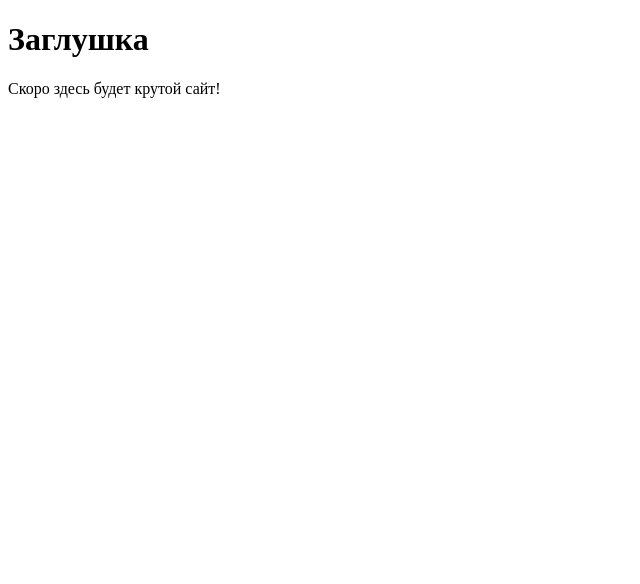
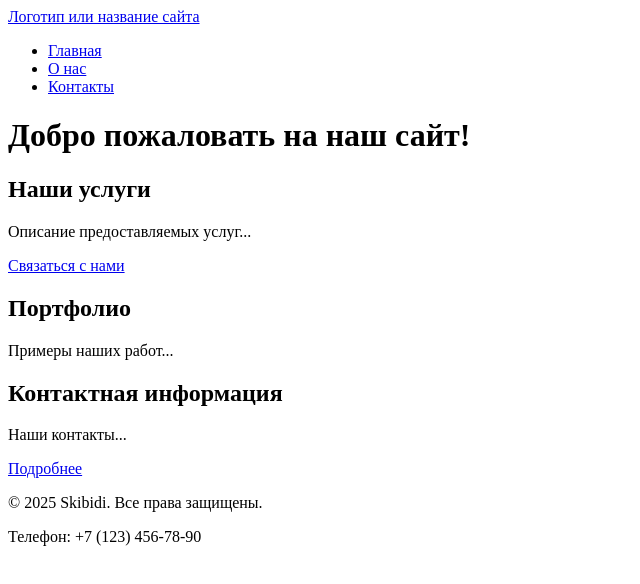
Before and after one commit to ZenonRa/mpj, a plain HTML site: page index.html in a window 1280 px wide. Shown: the whole page, without its empty margins (0-640 px from the left). Drawn offline with Linux system fonts and the light colour scheme.

Commit message:
feat: add multi-page structure with semantics, nav and anchors

```diff
--- a/index.html
+++ b/index.html
@@ -2,14 +2,54 @@
 <html lang="ru">
 <head>
     <meta charset="UTF-8">
-    <!-- Важная мета-информация для корректного отображения на мобильных устройствах -->
     <meta name="viewport" content="width=device-width, initial-scale=1.0">
-    <title>Мой первый проект</title>
-    <!-- Подключение фавиконки -->
-    <link rel="icon" href="../assets/favicon.ico" type="image/x-icon">
+    <title>Главная - Название вашего сайта</title>
+    <meta name="description" content="Краткое описание главной страницы вашего сайта">
+    <link rel="icon" href="assets/favicon.ico" type="image/x-icon">
 </head>
 <body>
-    <h1>Заглушка</h1>
-    <p>Скоро здесь будет крутой сайт!</p>
+    <!-- Шапка сайта -->
+    <header>
+        <a href="/">Логотип или название сайта</a>
+        <!-- Главное меню навигации -->
+        <nav>
+            <ul>
+                <li><a href="index.html">Главная</a></li>
+                <li><a href="about.html">О нас</a></li>
+                <li><a href="contacts.html">Контакты</a></li>
+            </ul>
+        </nav>
+    </header>
+
+    <!-- Уникальное основное содержимое страницы -->
+    <main>
+        <h1>Добро пожаловать на наш сайт!</h1>
+
+        <!-- Секция 1 с якорем -->
+        <section id="services">
+            <h2>Наши услуги</h2>
+            <p>Описание предоставляемых услуг...</p>
+            <a href="#contacts">Связаться с нами</a> <!-- Якорная ссылка внутри страницы -->
+        </section>
+
+        <!-- Секция 2 с якорем -->
+        <section id="portfolio">
+            <h2>Портфолио</h2>
+            <p>Примеры наших работ...</p>
+        </section>
+
+        <!-- Секция 3 с якорем -->
+        <section id="contacts">
+            <h2>Контактная информация</h2>
+            <p>Наши контакты...</p>
+            <a href="contacts.html">Подробнее</a> <!-- Ссылка на отдельную страницу -->
+        </section>
+    </main>
+
+    <!-- Подвал сайта -->
+    <footer>
+        <p>&copy; 2025 Skibidi. Все права защищены.</p>
+        <p>Телефон: +7 (123) 456-78-90</p>
+    </footer>
 </body>
 </html>
```
Also changed, not shown: about.html (added, +46 -0 lines), contacts.html (added, +46 -0 lines).
